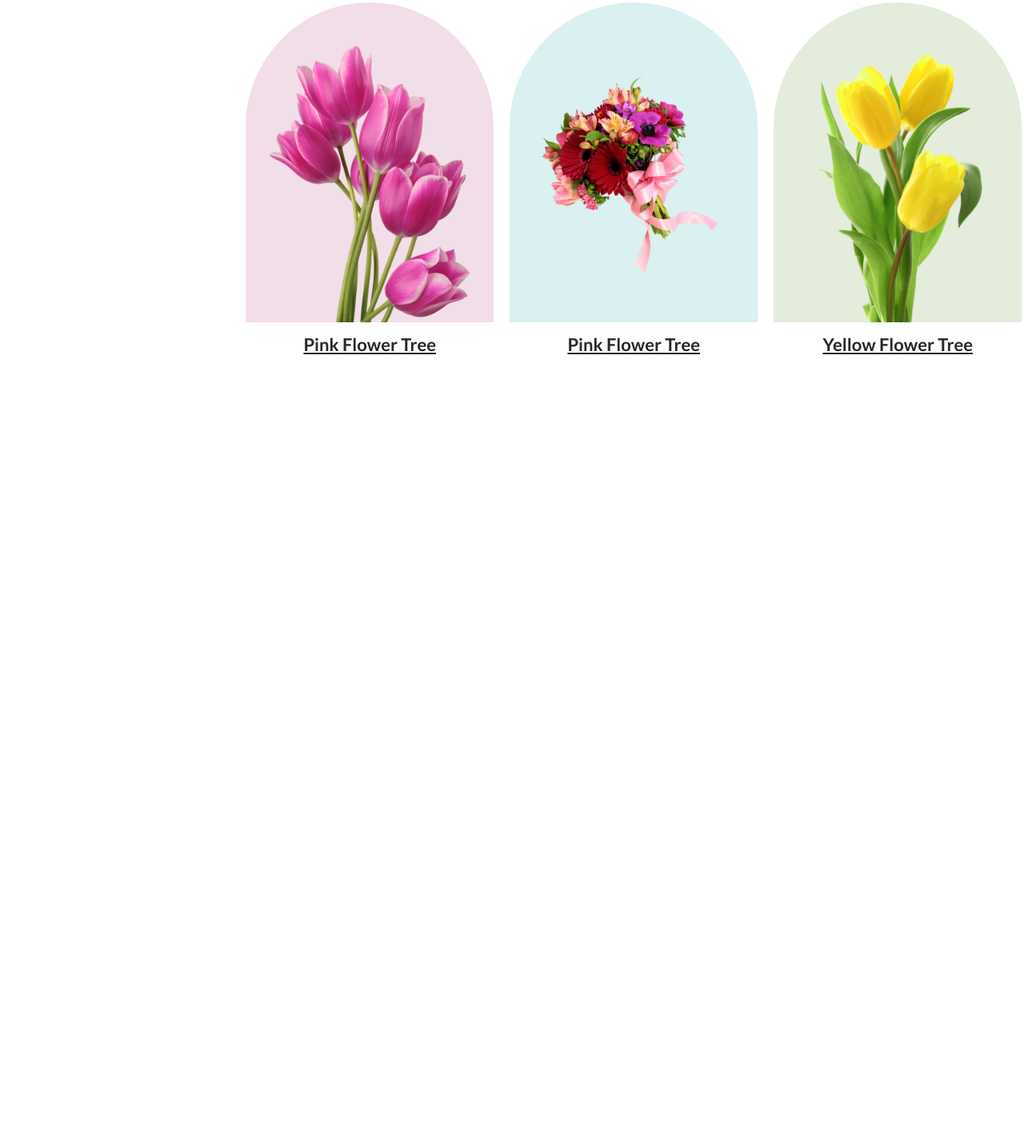
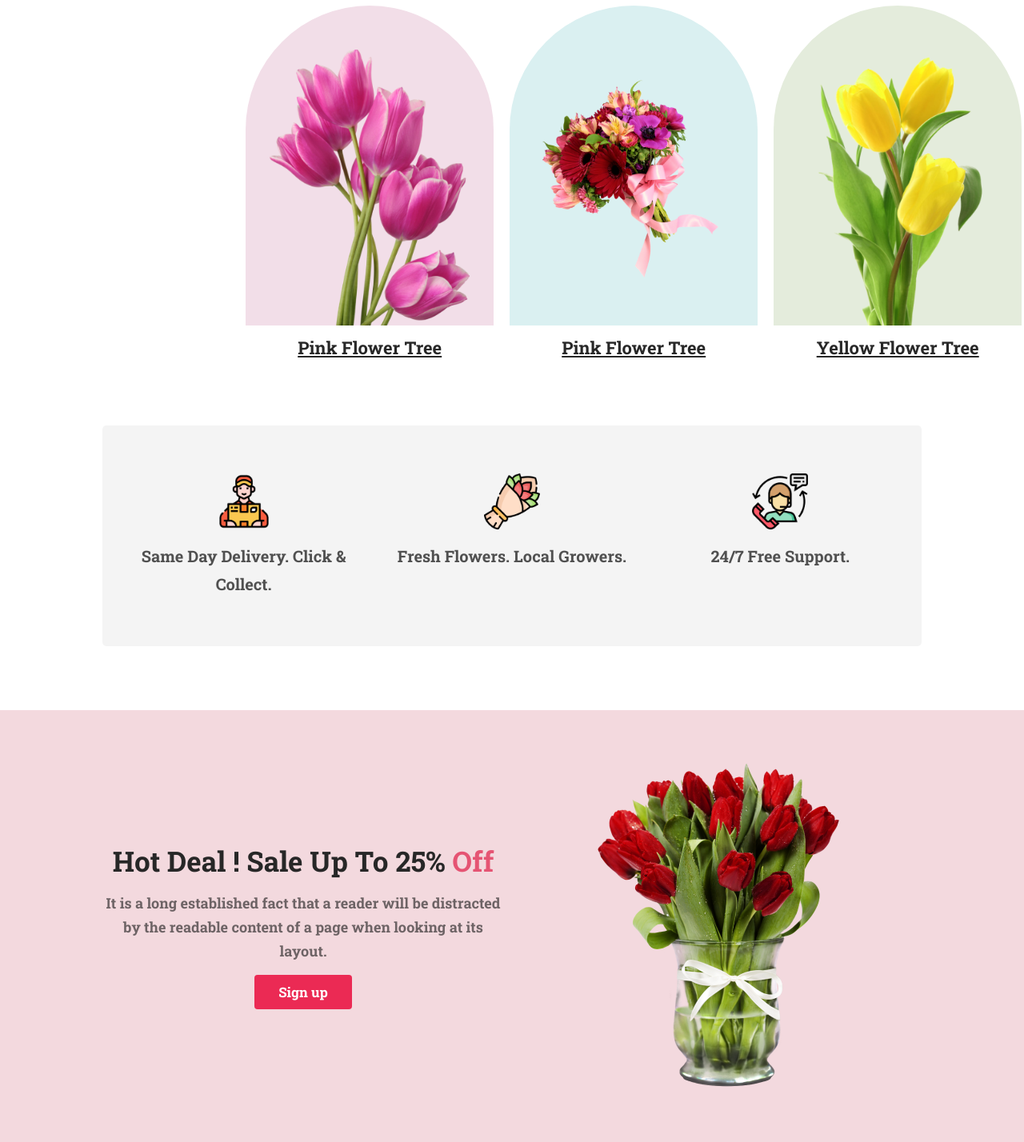
Before and after one commit to WebRiaz176/flower-shop-assignment, a plain HTML site: page my-first-assignment/flower-shop/index.html in a window 1280 px wide. Shown: the part 732-2160 px from the top of the page at 80% size. Before the commit the page ends 1180 px from the top, so only its background shows below. Drawn offline with Linux system fonts and the light colour scheme.

Commit message:
offer and hot deal section done

```diff
--- a/my-first-assignment/flower-shop/index.html
+++ b/my-first-assignment/flower-shop/index.html
@@ -55,9 +55,43 @@
                     </div>
                 </div>
             </section>
+             <!-- feature section start -->
 
-             <!-- feature section start -->
+             <!-- offer section start -->
+        <section id="offer">
+            <div class="offer-content">
+                <div class="offer center">
+                    <img src="./flower asset/Group 57.png" alt="icon">
+                    <h3>Same Day Delivery. Click & Collect.</h3>
+                </div>
+                <div class="offer center">
+                    <img src="./flower asset/Group 58.png" alt="icon">
+                    <h3>Fresh Flowers. Local Growers.</h3>
+                </div>
+                <div class="offer center">
+                    <img src="./flower asset/Group 59.png" alt="icon">
+                    <h3>24/7 Free Support.</h3>
+                </div>
+            </div>
+        </section>
+        <!-- offer section end -->
+
+        <!-- hot deal section start -->
+        <section id="hot-deal">
+            <div class="hot-deal-content">
+                <div class="hot-deal-text center">
+                    <h3 class="section-title">Hot Deal ! Sale Up To 25% <span class="spesial-text">Off</span></h3>
+                    <p>It is a long established fact that a reader will be distracted by the readable content of a page when looking at its layout.</p>
+                    <button class="btn">Sign up</button>
+                </div>
+                <div class="hot-deal-image">
+                    <img src="./flower asset/pngwing 8.png" alt="flower">
+                </div>
+            </div>
+        </section>
+        <!-- hot deal section end -->
+
     </main>
-     <!-- Main Part Start -->
+     <!-- Main Part End -->
 </body>
 </html>
--- a/my-first-assignment/flower-shop/style.css
+++ b/my-first-assignment/flower-shop/style.css
@@ -1,16 +1,17 @@
-@import url("https://fonts.googleapis.com/css2?family=Lato:wght@400;700;900&display=swap");
-
+@import url('https://fonts.googleapis.com/css2?family=Roboto+Slab:wght@700&display=swap');
 * {
     margin: 0;
     padding: 0;
     outline: 0;
-    font-family: 'Lato', sans-serif;
+    font-family: 'Roboto Slab', serif;
 }
 
 
 /* common shared styles */
 #banner,
-#feature {
+#feature,
+#offer,
+.hot-deal-content {
     width: 80%;
     margin: 0 auto;
 }
@@ -22,7 +23,7 @@
 }
 
 p {
-    color: rgba(39, 39, 39, 0.60);
+    color: rgba(20, 20, 20, 0.6);
     font-size: 18px;
     font-weight: 400;
     line-height: 30px;
@@ -31,7 +32,7 @@ p {
 
 .btn {
     padding: 10px 30px;
-    background-color: #E55473;
+    background-color: #eb2a54;
     color: white;
     border: 0;
     cursor: pointer;
@@ -50,7 +51,7 @@ p {
 
 /* header section */
 header {
-    background-color: #FDEEF1;
+    background-color: #f3d9de;
 }
 
 
@@ -74,7 +75,7 @@ header {
 
 .banner-text h1 {
     color: #272727;
-    font-size: 55px;
+    font-size: 50px;
     font-weight: 800;
 }
 
@@ -140,3 +141,62 @@ header {
 .flower-three {
     background-color: #E4ECDC;
 }
+
+/* offer section styles */
+#offer {
+    padding: 60px 0;
+    background-color: #F4F4F4;
+    margin-top: 80px;
+    border-radius: 5px;
+}
+
+.offer-content {
+    display: flex;
+    justify-content: space-evenly;
+}
+
+.offer {
+    width: 31%;
+}
+
+.offer-content img {
+    display: inline-block;
+    width: 70px;
+}
+
+.offer-content h3 {
+    color: rgba(39, 39, 39, 0.80);
+    font-size: 20px;
+    font-weight: 600;
+    line-height: 35px;
+    margin-top: 12px;
+}
+
+
+/* hot deal section styles */
+#hot-deal {
+    background-color: #f3d9de;
+    margin-top: 80px;
+}
+
+.hot-deal-content {
+    display: flex;
+    align-items: center;
+    gap: 20px;
+    padding: 60px 0;
+}
+
+.hot-deal-text,
+.hot-deal-image {
+    width: 50%;
+}
+
+.hot-deal-image {
+    display: flex;
+    align-items: center;
+    justify-content: center;
+}
+
+.spesial-text {
+    color: #E55473;
+}
```
